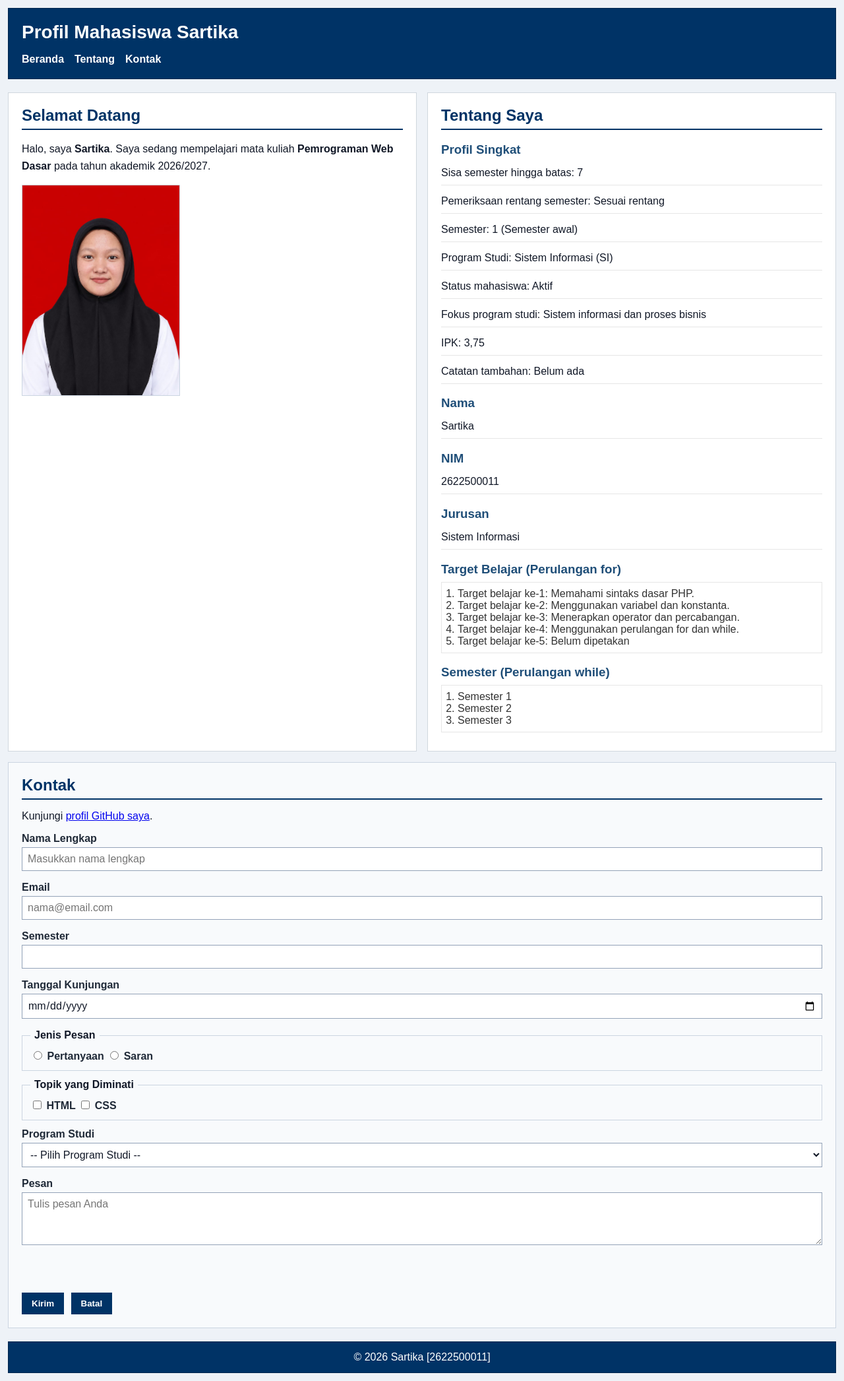
After one commit to 2622500011/2622500011-PWD-SI1A-2627G, a PHP site: page /pertemuan-07/index.php in a window 1280 px wide. The commit adds this page. Shown: the whole page at 66% size. Run offline with PHP 8.4, Linux system fonts and the light colour scheme.

Commit message:
menyalin artefak pertemuan-06 ke pertemuan-07untuk digunakan sebagai baseline

```diff
--- /dev/null
+++ b/pertemuan-07/index.php
@@ -0,0 +1,300 @@
+<?php
+// P6: PHP dasar dan pemrograman sisi peladen
+
+// Bagian 1: Variabel dan konstanta
+$nim = "2622500011";
+$namaMahasiswa = "Sartika";
+$programStudi = "SI";
+$tahunAkademik = "2026/2027";
+$semester = 1;
+$ipk = 3.75;
+$statusAktif = true;
+$catatanTambahan = null;
+
+const NAMA_MATA_KULIAH = "Pemrograman Web Dasar";
+const PROFIL_GITHUB = "satpamal";
+
+// Bagian 2: Operator
+$batasSemester = 8;
+$sisaSemester = $batasSemester - $semester;
+$semesterValid = $semester >= 1 && $semester <= $batasSemester;
+$statusSemester = ($semesterValid && $statusAktif)
+    ? "Sesuai rentang"
+    : "Perlu diperiksa";
+
+// Bagian 3: Percabangan if-elseif-else
+if ($semester < 3) {
+    $keteranganSemester = "Semester awal";
+} elseif ($semester <= 6) {
+    $keteranganSemester = "Semester menengah";
+} else {
+    $keteranganSemester = "Semester akhir";
+}
+
+// Bagian 4: Nama program studi dengan operator ternary
+$namaProdi = ($programStudi == "SI")
+    ? "Sistem Informasi"
+    : (($programStudi == "TI") ? "Teknik Informatika" : "Lainnya");
+
+// Bagian 5: Percabangan switch-case-default
+switch ($programStudi) {
+    case "SI":
+        $fokusProgramStudi = "Sistem informasi dan proses bisnis";
+        break;
+    case "TI":
+        $fokusProgramStudi = "Komputasi dan pengembangan perangkat lunak";
+        break;
+    default:
+        $fokusProgramStudi = "Belum ditentukan";
+}
+
+// Status mahasiswa dengan operator ternary
+$teksStatus = $statusAktif ? "Aktif" : "Tidak aktif";
+?>
+
+<!doctype html>
+<html lang="id">
+  <head>
+    <meta charset="UTF-8" />
+    <meta name="viewport" content="width=device-width, initial-scale=1.0" />
+    <title>Profil Mahasiswa Sartika</title>
+    <link rel="stylesheet" href="style.css" />
+  </head>
+
+  <body>
+    <header>
+      <div class="header-top">
+        <h1>Profil Mahasiswa Sartika</h1>
+
+        <button
+          class="nav-toggle"
+          id="navToggle"
+          type="button"
+          aria-label="Buka navigasi"
+          aria-controls="navMenu"
+          aria-expanded="false">
+          &#9776;
+        </button>
+      </div>
+
+      <nav aria-label="Navigasi utama">
+        <ul id="navMenu">
+          <li><a href="#home">Beranda</a></li>
+          <li><a href="#about">Tentang</a></li>
+          <li><a href="#contact">Kontak</a></li>
+        </ul>
+      </nav>
+    </header>
+
+    <main>
+      <section id="home">
+        <h2>Selamat Datang</h2>
+        <p>
+          Halo, saya <strong><?= $namaMahasiswa ?></strong>. Saya sedang
+          mempelajari mata kuliah
+          <strong><?= NAMA_MATA_KULIAH ?></strong>
+          pada tahun akademik <?= $tahunAkademik ?>.
+        </p>
+
+        <img src="img/foto.jpg" alt="Profil Sartika" width="200" >
+      </section>
+
+      <section id="about">
+        <h2>Tentang Saya</h2>
+
+        <article>
+          <h3>Profil Singkat</h3>
+          <p>Sisa semester hingga batas: <?= $sisaSemester ?></p>
+          <p>Pemeriksaan rentang semester: <?= $statusSemester ?></p>
+          <p>Semester: <?= $semester ?> (<?= $keteranganSemester ?>)</p>
+          <p>Program Studi: <?= $namaProdi ?> (<?= $programStudi ?>)</p>
+          <p>Status mahasiswa: <?= $teksStatus ?></p>
+          <p>Fokus program studi: <?= $fokusProgramStudi ?></p>
+          <p>IPK: <?= number_format($ipk, 2, ',', '.') ?></p>
+          <p>
+            Catatan tambahan:
+            <?= $catatanTambahan === null ? "Belum ada" : $catatanTambahan ?>
+          </p>
+
+          <h3>Nama</h3>
+          <p><?= $namaMahasiswa ?></p>
+
+          <h3>NIM</h3>
+          <p><?= $nim ?></p>
+
+          <h3>Jurusan</h3>
+          <p><?= $namaProdi ?></p>
+
+          <h3>Target Belajar (Perulangan for)</h3>
+          <ol>
+            <?php
+            // Perulangan for tanpa array; materi larik dibahas pada P9.
+            for ($i = 1; $i <= 5; $i++) {
+                echo "<li>Target belajar ke-" . $i . ": ";
+
+                switch ($i) {
+                    case 1:
+                        echo "Memahami sintaks dasar PHP.";
+                        break;
+                    case 2:
+                        echo "Menggunakan variabel dan konstanta.";
+                        break;
+                    case 3:
+                        echo "Menerapkan operator dan percabangan.";
+                        break;
+                    case 4:
+                        echo "Menggunakan perulangan for dan while.";
+                        break;
+                    default:
+                        echo "Belum dipetakan";
+                        break;
+                }
+
+                echo "</li>";
+            }
+            ?>
+          </ol>
+
+          <h3>Semester (Perulangan while)</h3>
+          <ol>
+            <?php
+            $nomorSemester = 1;
+            while ($nomorSemester <= 3) {
+                echo "<li>Semester " . $nomorSemester . "</li>";
+                $nomorSemester++;
+            }
+            ?>
+          </ol>
+        </article>
+      </section>
+
+      <section id="contact">
+        <h2>Kontak</h2>
+
+        <p>
+          Kunjungi
+          <a
+            target="_blank"
+            rel="noopener noreferrer"
+            href="https://github.com/<?= PROFIL_GITHUB ?>">profil GitHub saya</a>.
+        </p>
+
+        <form id="contactForm" action="index.php" method="get">
+          <div class="form-group">
+            <label for="nama">Nama Lengkap</label>
+            <input
+              class="input-form"
+              type="text"
+              id="nama"
+              name="nama"
+              placeholder="Masukkan nama lengkap"
+              minlength="3"
+              maxlength="50"
+              required />
+          </div>
+
+          <div class="form-group">
+            <label for="email">Email</label>
+            <input
+              class="input-form"
+              type="email"
+              id="email"
+              name="email"
+              placeholder="nama@email.com"
+              required />
+          </div>
+
+          <div class="form-group">
+            <label for="semester">Semester</label>
+            <input
+              class="input-form"
+              type="number"
+              id="semester"
+              name="semester"
+              min="1"
+              max="14"
+              required />
+          </div>
+
+          <div class="form-group">
+            <label for="tanggal">Tanggal Kunjungan</label>
+            <input
+              class="input-form"
+              type="date"
+              id="tanggal"
+              name="tanggal"
+              required />
+          </div>
+
+          <fieldset class="form-group">
+            <legend>Jenis Pesan</legend>
+
+            <input
+              type="radio"
+              id="pertanyaan"
+              name="jenis_pesan"
+              value="pertanyaan"
+              required />
+            <label for="pertanyaan">Pertanyaan</label>
+
+            <input
+              type="radio"
+              id="saran"
+              name="jenis_pesan"
+              value="saran" />
+            <label for="saran">Saran</label>
+          </fieldset>
+
+          <fieldset class="form-group">
+            <legend>Topik yang Diminati</legend>
+
+            <input
+              type="checkbox"
+              id="minat-html"
+              name="minat[]"
+              value="HTML" />
+            <label for="minat-html">HTML</label>
+
+            <input
+              type="checkbox"
+              id="minat-css"
+              name="minat[]"
+              value="CSS" />
+            <label for="minat-css">CSS</label>
+          </fieldset>
+
+          <div class="form-group">
+            <label for="prodi">Program Studi</label>
+            <select class="input-form" id="prodi" name="prodi" required>
+              <option value="">-- Pilih Program Studi --</option>
+              <option value="SI">Sistem Informasi</option>
+              <option value="TI">Teknik Informatika</option>
+            </select>
+          </div>
+
+          <div class="form-group">
+            <label for="pesan">Pesan</label>
+            <textarea
+              class="input-form"
+              id="pesan"
+              name="pesan"
+              maxlength="300"
+              placeholder="Tulis pesan Anda"
+              required></textarea>
+          </div>
+
+          <p id="formFeedback" aria-live="polite"></p>
+
+          <button type="submit">Kirim</button>
+          <button type="reset">Batal</button>
+        </form>
+      </section>
+    </main>
+
+    <footer>
+      <p>&copy; <?= date("Y") ?> <?= $namaMahasiswa ?> [<?= $nim ?>]</p>
+    </footer>
+
+    <script src="script.js"></script>
+  </body>
+</html>
--- /dev/null
+++ b/pertemuan-07/style.css
@@ -0,0 +1,253 @@
+* {
+  box-sizing: border-box;
+}
+
+body {
+  margin: 0;
+  padding: 12px;
+  font-family: Arial, sans-serif;
+  color: #111827;
+  background-color: #eef2f7;
+}
+
+/* Header */
+header {
+  padding: 20px;
+  margin-bottom: 20px;
+  color: #ffffff;
+  background-color: #003366;
+  border: 1px solid #00264d;
+}
+
+header h1 {
+  margin: 0;
+  font-size: 28px;
+}
+
+.header-top {
+  display: flex;
+  justify-content: space-between;
+  align-items: center;
+}
+
+/* Navigasi */
+nav ul {
+  display: flex;
+  flex-direction: column;
+  justify-content: flex-start;
+  align-items: flex-start;
+  gap: 12px;
+  margin: 0;
+  padding: 0;
+  list-style: none;
+}
+
+#navMenu {
+  display: none;
+}
+
+#navMenu.nav-open {
+  display: flex;
+  flex-direction: column;
+  margin-top: 16px;
+}
+
+nav a {
+  color: #ffffff;
+  font-weight: bold;
+  text-decoration: none;
+}
+
+.nav-toggle {
+  display: block;
+  border: none;
+  background: transparent;
+  color: #ffffff;
+  font-size: 1.8rem;
+  line-height: 1;
+  cursor: pointer;
+}
+
+/* Layout utama */
+main {
+  display: grid;
+  grid-template-columns: 1fr;
+  gap: 16px;
+}
+
+section {
+  width: 100%;
+}
+
+/* Bagian Beranda */
+#home {
+  padding: 20px;
+  margin: 0;
+  background-color: #ffffff;
+  border: 1px solid #d0d7de;
+}
+
+#home h2,
+#about h2,
+#contact h2 {
+  padding-bottom: 6px;
+  margin-top: 0;
+  margin-bottom: 16px;
+  color: #003366;
+  border-bottom: 2px solid #003366;
+}
+
+#home p {
+  margin: 0 0 16px;
+  line-height: 1.6;
+}
+
+#home img {
+  display: block;
+  width: 240px;
+  max-width: 100%;
+  height: auto;
+  border: 1px solid #cbd5e1;
+}
+
+/* Bagian Tentang */
+#about {
+  padding: 20px;
+  margin: 0;
+  background-color: #ffffff;
+  border: 1px solid #d0d7de;
+}
+
+#about h3 {
+  margin-bottom: 6px;
+  color: #1f4e78;
+}
+
+#about p {
+  padding: 6px 0;
+  margin: 6px 0;
+  line-height: 1.5;
+  border-bottom: 1px solid #e6e6e6;
+}
+
+#about ol {
+  padding: 8px 24px;
+  margin: 8px 0;
+  color: #333333;
+  border: 1px solid #e6e6e6;
+}
+
+/* Bagian Kontak */
+#contact {
+  padding: 20px;
+  margin: 0;
+  background-color: #f8fafc;
+  border: 1px solid #cbd5e1;
+}
+
+.form-group {
+  margin: 12px 0;
+}
+
+fieldset.form-group {
+  padding: 12px;
+  border: 1px solid #cbd5e1;
+}
+
+fieldset legend {
+  padding: 0 6px;
+  font-weight: bold;
+}
+
+#contact label {
+  color: #1f2937;
+  font-weight: bold;
+}
+
+.input-form {
+  width: 100%;
+  max-width: 100%;
+  padding: 8px;
+  margin: 4px 0;
+  color: #111827;
+  background-color: #ffffff;
+  border: 1px solid #94a3b8;
+  font-family: Arial, sans-serif;
+  font-size: 16px;
+}
+
+#contact textarea {
+  min-height: 80px;
+  resize: vertical;
+}
+
+#contact button {
+  padding: 8px 14px;
+  margin: 8px 6px 0 0;
+  color: #ffffff;
+  background-color: #003366;
+  border: 1px solid #003366;
+  font-weight: bold;
+  cursor: pointer;
+}
+
+#contact button:hover {
+  background-color: #1f4e78;
+}
+
+#formFeedback {
+  min-height: 1.5em;
+}
+
+.form-feedback-error {
+  color: #c62828;
+}
+
+.form-feedback-success {
+  color: #2e7d32;
+}
+
+/* Footer */
+footer {
+  padding: 14px 20px;
+  margin-top: 20px;
+  color: #ffffff;
+  background-color: #003366;
+  border: 1px solid #00264d;
+  text-align: center;
+}
+
+footer p {
+  margin: 0;
+}
+
+/* Tampilan layar yang lebih lebar */
+@media (min-width: 768px) {
+  nav {
+    margin-top: 16px;
+  }
+
+  nav ul {
+    flex-direction: row;
+    justify-content: flex-start;
+    align-items: center;
+    gap: 16px;
+  }
+
+  #navMenu {
+    display: flex;
+    flex-direction: row;
+  }
+
+  .nav-toggle {
+    display: none;
+  }
+
+  main {
+    grid-template-columns: 1fr 1fr;
+  }
+
+  #contact {
+    grid-column: 1 / -1;
+  }
+}
--- a/pertemuan-08/script.js
+++ b/pertemuan-08/script.js
@@ -26,7 +26,4 @@ function kirimBukuTamu() {
     document.getElementById("ucapanTerimaKaih").textContent =
     "terimakasih sudah memesan di warung kami, pesanan kamu akan segera kami proses.";
 
-}
-
-/* Menampilkan pesan yang sudah terkirim */
-tampilkanpesan();
+};
```
Also changed, not shown: pertemuan-07/script.js (added, +98 -0 lines), pertemuan-08/index.php (+7 -17 lines), pertemuan-08/style.css (+10 -11 lines), pertemuan-07/README.md, pertemuan-07/img/foto.jpg (added), pertemuan-07/index.html (deleted).
